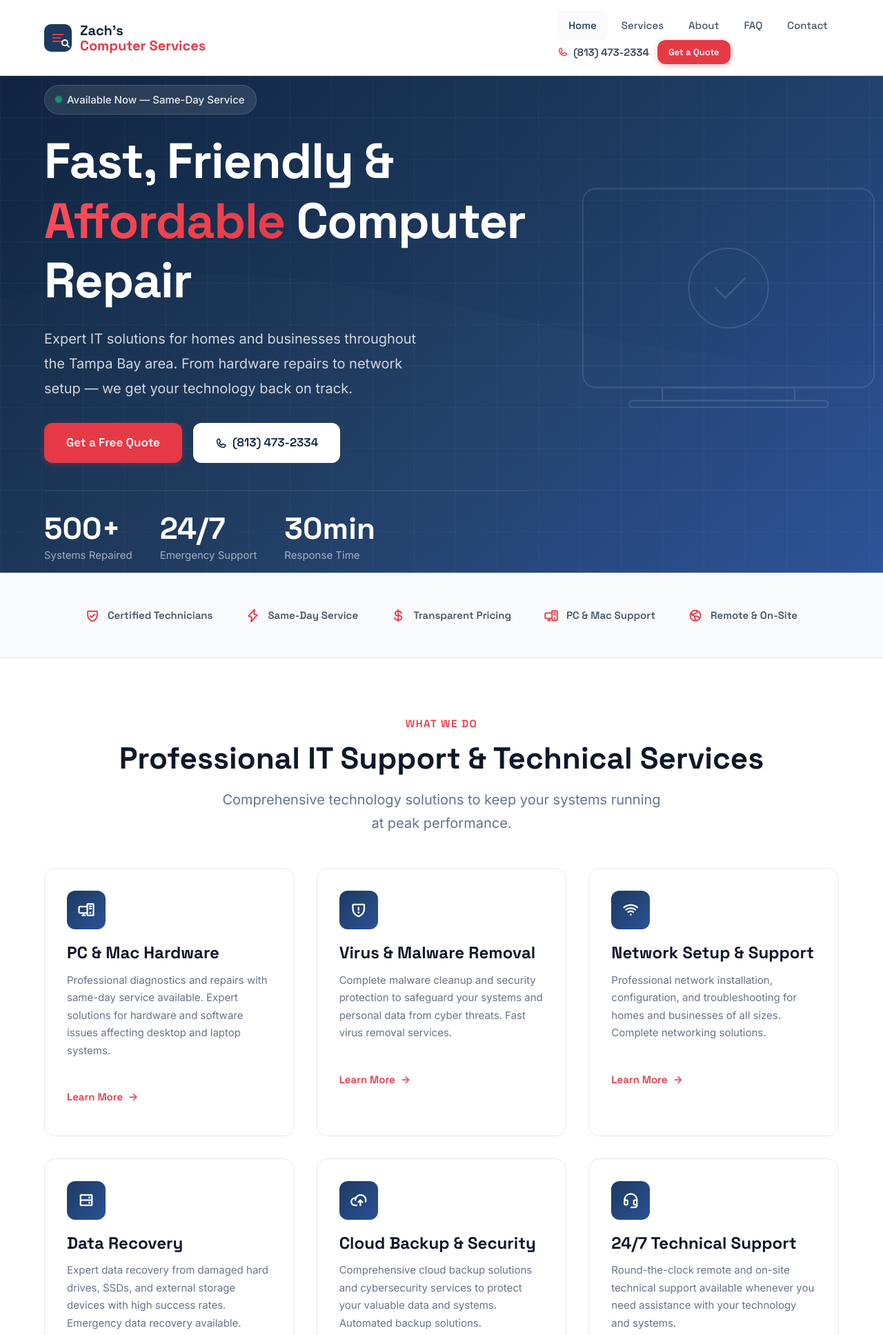
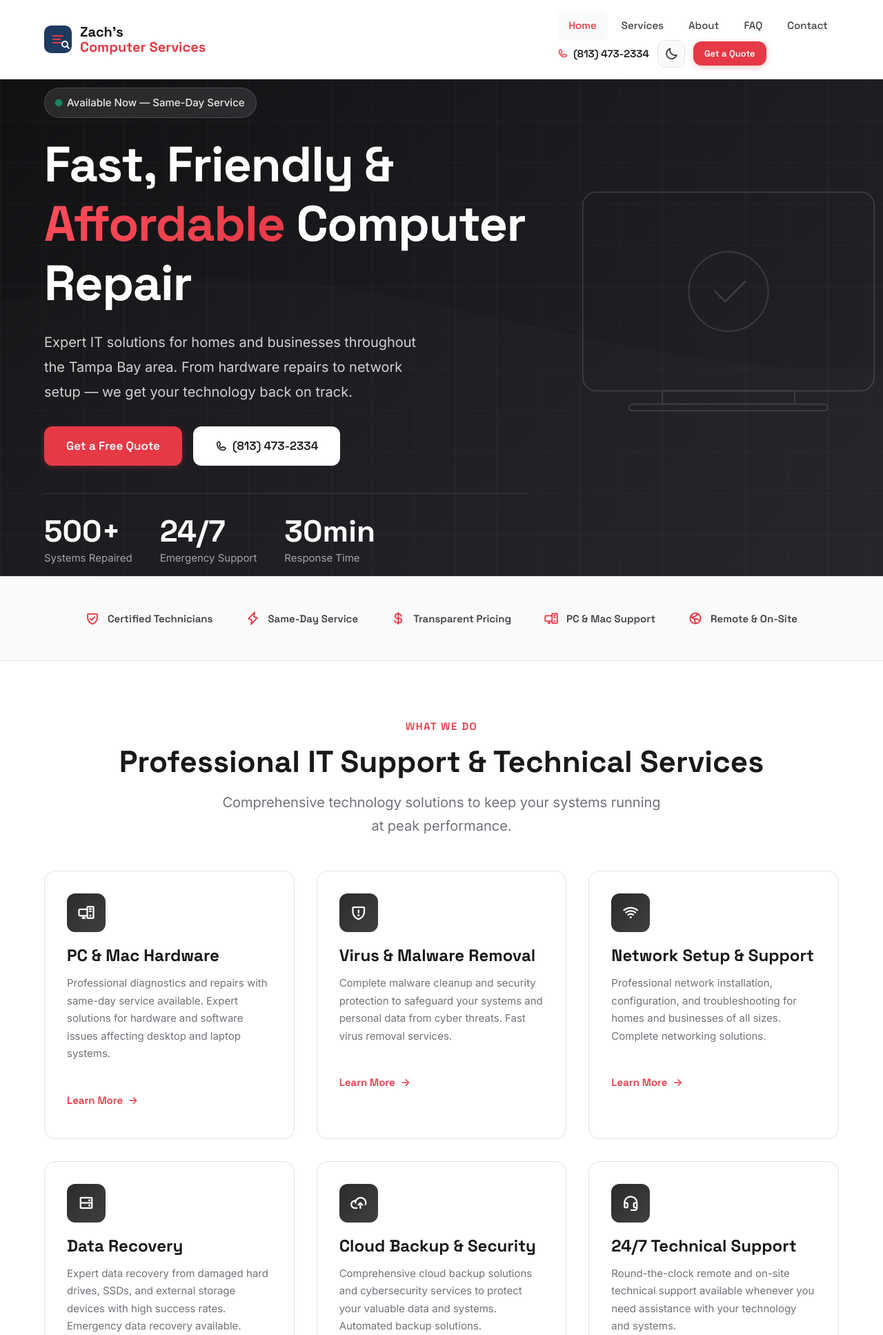
Before and after one commit to 2ssitlab/Projects, a WordPress theme: template wp-content/themes/zachs-developer/front-page.php in a window 1280 px wide. Shown: the top 1935 px of the page at 69% size. Run offline with PHP 8.4 and a stand-in for WordPress, Linux system fonts and the light colour scheme; the site name, menu and one post (Sample post) are stand-ins, and other content is empty; some libraries are stand-ins or nearby versions.

Commit message:
Replace blue palette with warm charcoal + red brand, add full dark mode
- Removed all navy blue (#1e3a5f) from the design system
- New primary palette: warm charcoal (#2b2b2b) with red accent (#e63946)
- Added semantic surface/text CSS tokens for theme-aware components
- Full dark mode with [data-theme='dark'] CSS variables
- Dark mode toggle button (moon/sun) in header
- localStorage persistence + system preference detection
- Flash-free theme loading via inline script in <head>
- Updated all components: cards, forms, icons, FAQ, contact, footer
- Hero/CTA/page-hero gradients use charcoal instead of blue

Co-authored-by: 2ssitlab <2ssitlab@users.noreply.github.com>

```diff
--- a/wp-content/themes/zachs-developer/assets/css/main.css
+++ b/wp-content/themes/zachs-developer/assets/css/main.css
@@ -4,31 +4,42 @@
 
 /* ---- CSS Custom Properties ---- */
 :root {
-  /* Primary palette */
-  --color-primary: #1e3a5f;
-  --color-primary-light: #2a5298;
-  --color-primary-dark: #0f2440;
+  /* Primary palette — warm charcoal + red brand */
+  --color-primary: #2b2b2b;
+  --color-primary-light: #404040;
+  --color-primary-dark: #1a1a1a;
   --color-accent: #e63946;
   --color-accent-light: #ff4d5a;
   --color-accent-dark: #c5303c;
 
   /* Neutrals */
   --color-white: #ffffff;
-  --color-gray-50: #f8fafc;
-  --color-gray-100: #f1f5f9;
-  --color-gray-200: #e2e8f0;
-  --color-gray-300: #cbd5e1;
-  --color-gray-400: #94a3b8;
-  --color-gray-500: #64748b;
-  --color-gray-600: #475569;
-  --color-gray-700: #334155;
-  --color-gray-800: #1e293b;
-  --color-gray-900: #0f172a;
+  --color-gray-50: #fafafa;
+  --color-gray-100: #f4f4f5;
+  --color-gray-200: #e4e4e7;
+  --color-gray-300: #d4d4d8;
+  --color-gray-400: #a1a1aa;
+  --color-gray-500: #71717a;
+  --color-gray-600: #52525b;
+  --color-gray-700: #3f3f46;
+  --color-gray-800: #27272a;
+  --color-gray-900: #18181b;
+
+  /* Semantic surfaces (theme-aware) */
+  --surface-bg: var(--color-white);
+  --surface-raised: var(--color-white);
+  --surface-sunken: var(--color-gray-50);
+  --surface-overlay: rgba(255, 255, 255, 0.95);
+  --text-heading: var(--color-gray-900);
+  --text-body: var(--color-gray-700);
+  --text-muted: var(--color-gray-500);
+  --border-default: var(--color-gray-200);
+  --border-subtle: var(--color-gray-100);
 
   /* Semantic colors */
   --color-success: #10b981;
   --color-warning: #f59e0b;
-  --color-info: #3b82f6;
+  --color-info: #6366f1;
 
   /* Typography */
   --font-heading: 'Space Grotesk', system-ui, -apple-system, sans-serif;
@@ -78,7 +89,7 @@
   --shadow-lg: 0 10px 15px -3px rgb(0 0 0 / 0.08), 0 4px 6px -4px rgb(0 0 0 / 0.04);
   --shadow-xl: 0 20px 25px -5px rgb(0 0 0 / 0.08), 0 8px 10px -6px rgb(0 0 0 / 0.04);
   --shadow-2xl: 0 25px 50px -12px rgb(0 0 0 / 0.15);
-  --shadow-glow: 0 0 20px rgb(30 58 95 / 0.15);
+  --shadow-glow: 0 0 20px rgb(230 57 70 / 0.12);
 
   /* Transitions */
   --transition-fast: 150ms cubic-bezier(0.4, 0, 0.2, 1);
@@ -91,6 +102,48 @@
   --z-overlay: 300;
   --z-modal: 400;
   --z-toast: 500;
+
+  color-scheme: light;
+}
+
+/* ---- Dark Mode ---- */
+[data-theme="dark"] {
+  --color-primary: #e0e0e0;
+  --color-primary-light: #f0f0f0;
+  --color-primary-dark: #c0c0c0;
+  --color-accent: #ff5c6a;
+  --color-accent-light: #ff7a85;
+  --color-accent-dark: #e63946;
+
+  --color-white: #18181b;
+  --color-gray-50: #1e1e22;
+  --color-gray-100: #27272a;
+  --color-gray-200: #303036;
+  --color-gray-300: #3f3f46;
+  --color-gray-400: #52525b;
+  --color-gray-500: #a1a1aa;
+  --color-gray-600: #d4d4d8;
+  --color-gray-700: #e4e4e7;
+  --color-gray-800: #f4f4f5;
+  --color-gray-900: #fafafa;
+
+  --surface-bg: #111113;
+  --surface-raised: #1e1e22;
+  --surface-sunken: #151517;
+  --surface-overlay: rgba(24, 24, 27, 0.96);
+  --text-heading: #f4f4f5;
+  --text-body: #a1a1aa;
+  --text-muted: #71717a;
+  --border-default: #303036;
+  --border-subtle: #27272a;
+
+  --shadow-sm: 0 1px 2px 0 rgb(0 0 0 / 0.3);
+  --shadow-md: 0 4px 6px -1px rgb(0 0 0 / 0.4), 0 2px 4px -2px rgb(0 0 0 / 0.3);
+  --shadow-lg: 0 10px 15px -3px rgb(0 0 0 / 0.4), 0 4px 6px -4px rgb(0 0 0 / 0.3);
+  --shadow-xl: 0 20px 25px -5px rgb(0 0 0 / 0.5), 0 8px 10px -6px rgb(0 0 0 / 0.3);
+  --shadow-glow: 0 0 20px rgb(255 92 106 / 0.15);
+
+  color-scheme: dark;
 }
 
 /* ---- Reset & Base ---- */
@@ -111,11 +164,12 @@ body {
   font-family: var(--font-body);
   font-size: var(--text-base);
   line-height: 1.7;
-  color: var(--color-gray-700);
-  background-color: var(--color-white);
+  color: var(--text-body);
+  background-color: var(--surface-bg);
   -webkit-font-smoothing: antialiased;
   -moz-osx-font-smoothing: grayscale;
   overflow-x: hidden;
+  transition: background-color var(--transition-base), color var(--transition-base);
 }
 
 img {
@@ -125,20 +179,20 @@ img {
 }
 
 a {
-  color: var(--color-primary);
+  color: var(--color-accent);
   text-decoration: none;
   transition: color var(--transition-fast);
 }
 
 a:hover {
-  color: var(--color-accent);
+  color: var(--color-accent-light);
 }
 
 h1, h2, h3, h4, h5, h6 {
   font-family: var(--font-heading);
   font-weight: 700;
   line-height: 1.2;
-  color: var(--color-gray-900);
+  color: var(--text-heading);
 }
 
 h1 { font-size: var(--text-5xl); }
@@ -228,7 +282,7 @@ input, textarea, select {
 
 .section-subtitle {
   font-size: var(--text-lg);
-  color: var(--color-gray-500);
+  color: var(--text-muted);
   max-width: 640px;
   margin-inline: auto;
 }
@@ -350,11 +415,11 @@ input, textarea, select {
   position: sticky;
   top: 0;
   z-index: var(--z-sticky);
-  background: rgba(255, 255, 255, 0.95);
+  background: var(--surface-overlay);
   backdrop-filter: blur(12px);
   -webkit-backdrop-filter: blur(12px);
-  border-bottom: 1px solid var(--color-gray-200);
-  transition: box-shadow var(--transition-base);
+  border-bottom: 1px solid var(--border-default);
+  transition: box-shadow var(--transition-base), background-color var(--transition-base);
 }
 
 .site-header.scrolled {
@@ -385,7 +450,7 @@ input, textarea, select {
   font-size: var(--text-lg);
   font-weight: 800;
   line-height: 1.1;
-  color: var(--color-primary-dark);
+  color: var(--text-heading);
 }
 
 .logo-text span {
@@ -403,15 +468,15 @@ input, textarea, select {
   font-family: var(--font-heading);
   font-size: var(--text-sm);
   font-weight: 500;
-  color: var(--color-gray-600);
+  color: var(--text-body);
   border-radius: var(--radius-md);
   transition: all var(--transition-fast);
 }
 
 .nav-primary a:hover,
 .nav-primary a.active {
-  color: var(--color-primary);
-  background: var(--color-gray-50);
+  color: var(--color-accent);
+  background: var(--surface-sunken);
 }
 
 .header-actions {
@@ -427,7 +492,7 @@ input, textarea, select {
   font-family: var(--font-heading);
   font-weight: 600;
   font-size: var(--text-sm);
-  color: var(--color-gray-700);
+  color: var(--text-heading);
 }
 
 .header-phone i {
@@ -516,7 +581,7 @@ input, textarea, select {
   display: flex;
   align-items: center;
   overflow: hidden;
-  background: linear-gradient(135deg, var(--color-primary-dark) 0%, var(--color-primary) 50%, var(--color-primary-light) 100%);
+  background: linear-gradient(135deg, #111113 0%, #1a1a1e 40%, #242428 100%);
 }
 
 .hero::before {
@@ -698,10 +763,10 @@ input, textarea, select {
 
 /* ---- Service Cards ---- */
 .service-card {
-  background: var(--color-white);
+  background: var(--surface-raised);
   border-radius: var(--radius-xl);
   padding: var(--space-8);
-  border: 1px solid var(--color-gray-200);
+  border: 1px solid var(--border-default);
   transition: all var(--transition-base);
   position: relative;
   overflow: hidden;
@@ -714,7 +779,7 @@ input, textarea, select {
   left: 0;
   right: 0;
   height: 3px;
-  background: linear-gradient(90deg, var(--color-primary), var(--color-accent));
+  background: linear-gradient(90deg, var(--color-accent), var(--color-accent-light));
   transform: scaleX(0);
   transform-origin: left;
   transition: transform var(--transition-base);
@@ -737,13 +802,17 @@ input, textarea, select {
   align-items: center;
   justify-content: center;
   border-radius: var(--radius-lg);
-  background: linear-gradient(135deg, var(--color-primary), var(--color-primary-light));
-  color: var(--color-white);
+  background: linear-gradient(135deg, #2b2b2b, #404040);
+  color: #fff;
   font-size: 1.5rem;
   margin-bottom: var(--space-5);
   transition: transform var(--transition-base);
 }
 
+[data-theme="dark"] .service-icon {
+  background: linear-gradient(135deg, var(--color-accent-dark), var(--color-accent));
+}
+
 .service-card:hover .service-icon {
   transform: scale(1.05);
 }
@@ -754,7 +823,7 @@ input, textarea, select {
 }
 
 .service-card p {
-  color: var(--color-gray-500);
+  color: var(--text-muted);
   font-size: var(--text-sm);
   line-height: 1.7;
 }
@@ -765,9 +834,9 @@ input, textarea, select {
 
 /* ---- Trust Bar ---- */
 .trust-bar {
-  background: var(--color-gray-50);
-  border-top: 1px solid var(--color-gray-200);
-  border-bottom: 1px solid var(--color-gray-200);
+  background: var(--surface-sunken);
+  border-top: 1px solid var(--border-default);
+  border-bottom: 1px solid var(--border-default);
 }
 
 .trust-items {
@@ -785,7 +854,7 @@ input, textarea, select {
   font-family: var(--font-heading);
   font-weight: 600;
   font-size: var(--text-sm);
-  color: var(--color-gray-600);
+  color: var(--text-body);
 }
 
 .trust-item i {
@@ -1633,7 +1708,71 @@ input, textarea, select {
 }
 
 .scroll-top:hover {
+  background: var(--color-accent-dark);
+  color: #fff;
+  transform: translateY(-2px);
+}
+
+/* ---- Dark Mode Toggle ---- */
+.theme-toggle {
+  display: flex;
+  align-items: center;
+  justify-content: center;
+  width: 40px;
+  height: 40px;
+  border-radius: var(--radius-lg);
+  background: var(--surface-sunken);
+  border: 1px solid var(--border-default);
+  color: var(--text-body);
+  font-size: 1.25rem;
+  cursor: pointer;
+  transition: all var(--transition-fast);
+  flex-shrink: 0;
+}
+
+.theme-toggle:hover {
   background: var(--color-accent);
-  color: var(--color-white);
-  transform: translateY(-2px);
-}
+  color: #fff;
+  border-color: var(--color-accent);
+}
+
+.theme-toggle .icon-sun { display: none; }
+.theme-toggle .icon-moon { display: flex; }
+
+[data-theme="dark"] .theme-toggle .icon-sun { display: flex; }
+[data-theme="dark"] .theme-toggle .icon-moon { display: none; }
+
+/* Dark mode logo adjustments */
+[data-theme="dark"] .site-logo svg rect:first-child {
+  fill: var(--color-accent);
+}
+
+/* Dark mode footer */
+[data-theme="dark"] .site-footer {
+  background: #0e0e10;
+}
+
+/* Dark mode emergency banner */
+[data-theme="dark"] .emergency-banner {
+  background: linear-gradient(135deg, #3b2a1a, #2e2210);
+  border-color: #7a5c2e;
+}
+
+[data-theme="dark"] .emergency-banner h4 { color: #fbbf24; }
+[data-theme="dark"] .emergency-banner p { color: #d4a53a; }
+[data-theme="dark"] .emergency-banner i { color: #f59e0b; }
+
+/* Dark mode btn--white override */
+[data-theme="dark"] .hero .btn--white,
+[data-theme="dark"] .cta-section .btn--white,
+[data-theme="dark"] .remote-card .btn--white {
+  background: rgba(255,255,255,0.1);
+  color: #fff;
+  border: 1px solid rgba(255,255,255,0.2);
+}
+
+[data-theme="dark"] .hero .btn--white:hover,
+[data-theme="dark"] .cta-section .btn--white:hover,
+[data-theme="dark"] .remote-card .btn--white:hover {
+  background: rgba(255,255,255,0.18);
+}
--- a/wp-content/themes/zachs-developer/assets/js/main.js
+++ b/wp-content/themes/zachs-developer/assets/js/main.js
@@ -129,6 +129,18 @@ document.addEventListener('DOMContentLoaded', () => {
     });
   }
 
+  /* ---- Dark Mode Toggle ---- */
+  const themeToggle = document.getElementById('theme-toggle');
+  if (themeToggle) {
+    themeToggle.addEventListener('click', () => {
+      const html = document.documentElement;
+      const isDark = html.getAttribute('data-theme') === 'dark';
+      const next = isDark ? 'light' : 'dark';
+      html.setAttribute('data-theme', next);
+      localStorage.setItem('zcs-theme', next);
+    });
+  }
+
   /* ---- Smooth scroll for anchor links ---- */
   document.querySelectorAll('a[href^="#"]').forEach(link => {
     link.addEventListener('click', (e) => {
--- a/wp-content/themes/zachs-developer/header.php
+++ b/wp-content/themes/zachs-developer/header.php
@@ -4,6 +4,9 @@
   <meta charset="<?php bloginfo('charset'); ?>">
   <meta name="viewport" content="width=device-width, initial-scale=1.0">
   <meta name="description" content="Fast, friendly & affordable computer repair in Tampa Bay. Expert IT services including virus removal, data recovery, network setup & 24/7 support. Call (813) 473-2334.">
+  <script>
+    (function(){var t=localStorage.getItem('zcs-theme');if(t==='dark'||(t!=='light'&&matchMedia('(prefers-color-scheme:dark)').matches)){document.documentElement.setAttribute('data-theme','dark')}})();
+  </script>
   <?php wp_head(); ?>
 </head>
 <body <?php body_class(); ?>>
@@ -40,6 +43,10 @@
             <i class="ph-bold ph-phone"></i>
             (813) 473-2334
           </a>
+          <button class="theme-toggle" id="theme-toggle" aria-label="Toggle dark mode">
+            <i class="ph-bold ph-moon icon-moon"></i>
+            <i class="ph-bold ph-sun icon-sun"></i>
+          </button>
           <a href="<?php echo esc_url(home_url('/contact/')); ?>" class="btn btn--primary btn--sm">Get a Quote</a>
         </div>
       </div>
```
Also changed, not shown: other parts of wp-content/themes/zachs-developer/assets/css/main.css (+98 -81 lines).
